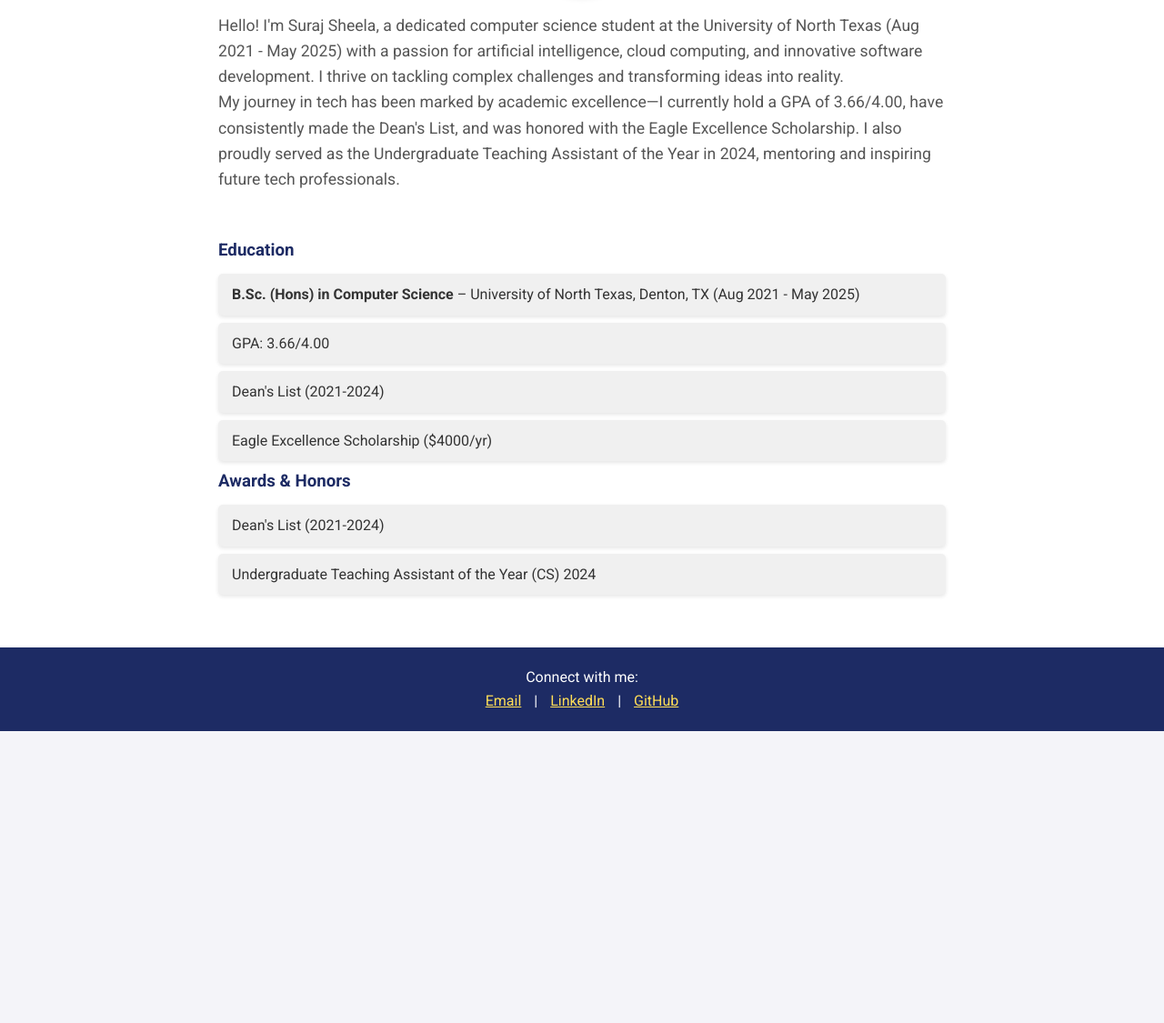
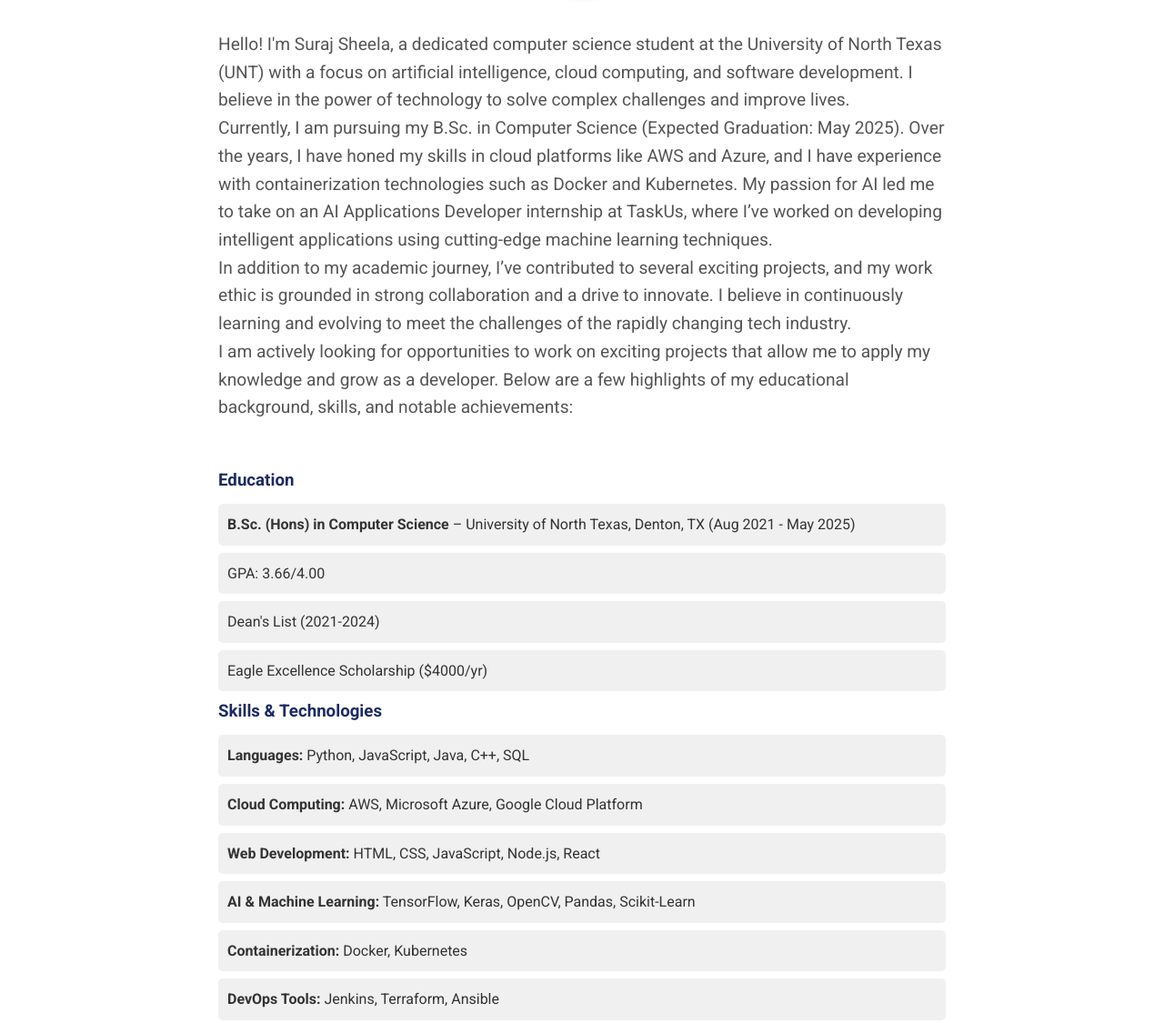
Before and after one commit to SuraajVarne/surajsheela.github.io, a plain HTML site: page index.html in a window 1280 px wide. Shown: the part 1140-2265 px from the top of the page at 91% size. Before the commit the page ends 1944 px from the top, so only its background shows below. Drawn offline with Linux system fonts and the light colour scheme.

Commit message:
Separated HTML and CSS with enhanced About Me section

```diff
--- a/index.html
+++ b/index.html
@@ -44,11 +44,16 @@
 
             <!-- Detailed Bio -->
             <div class="bio">
-                <p>Hello! I'm Suraj Sheela, a dedicated computer science student at the University of North Texas (Aug 2021 - May 2025) with a passion for artificial intelligence, cloud computing, and innovative software development. I thrive on tackling complex challenges and transforming ideas into reality.</p>
-                <p>My journey in tech has been marked by academic excellence—I currently hold a GPA of 3.66/4.00, have consistently made the Dean's List, and was honored with the Eagle Excellence Scholarship. I also proudly served as the Undergraduate Teaching Assistant of the Year in 2024, mentoring and inspiring future tech professionals.</p>
+                <p>Hello! I'm Suraj Sheela, a dedicated computer science student at the University of North Texas (UNT) with a focus on artificial intelligence, cloud computing, and software development. I believe in the power of technology to solve complex challenges and improve lives.</p>
+
+                <p>Currently, I am pursuing my B.Sc. in Computer Science (Expected Graduation: May 2025). Over the years, I have honed my skills in cloud platforms like AWS and Azure, and I have experience with containerization technologies such as Docker and Kubernetes. My passion for AI led me to take on an AI Applications Developer internship at TaskUs, where I’ve worked on developing intelligent applications using cutting-edge machine learning techniques.</p>
+
+                <p>In addition to my academic journey, I’ve contributed to several exciting projects, and my work ethic is grounded in strong collaboration and a drive to innovate. I believe in continuously learning and evolving to meet the challenges of the rapidly changing tech industry.</p>
+
+                <p>I am actively looking for opportunities to work on exciting projects that allow me to apply my knowledge and grow as a developer. Below are a few highlights of my educational background, skills, and notable achievements:</p>
             </div>
 
-            <!-- Education & Awards -->
+            <!-- Education & Skills -->
             <div class="details">
                 <h3>Education</h3>
                 <ul>
@@ -58,10 +63,21 @@
                     <li>Eagle Excellence Scholarship ($4000/yr)</li>
                 </ul>
 
+                <h3>Skills & Technologies</h3>
+                <ul>
+                    <li><strong>Languages:</strong> Python, JavaScript, Java, C++, SQL</li>
+                    <li><strong>Cloud Computing:</strong> AWS, Microsoft Azure, Google Cloud Platform</li>
+                    <li><strong>Web Development:</strong> HTML, CSS, JavaScript, Node.js, React</li>
+                    <li><strong>AI & Machine Learning:</strong> TensorFlow, Keras, OpenCV, Pandas, Scikit-Learn</li>
+                    <li><strong>Containerization:</strong> Docker, Kubernetes</li>
+                    <li><strong>DevOps Tools:</strong> Jenkins, Terraform, Ansible</li>
+                </ul>
+
                 <h3>Awards & Honors</h3>
                 <ul>
                     <li>Dean's List (2021-2024)</li>
                     <li>Undergraduate Teaching Assistant of the Year (CS) 2024</li>
+                    <li>Eagle Excellence Scholarship Recipient ($4000/year)</li>
                 </ul>
             </div>
         </div>
--- a/styles.css
+++ b/styles.css
@@ -28,8 +28,13 @@ header {
 }
 
 @keyframes slideDown {
-  0% { transform: translateY(-100%); }
-  100% { transform: translateY(0); }
+    0% {
+        transform: translateY(-100%);
+    }
+
+    100% {
+        transform: translateY(0);
+    }
 }
 
 nav {
@@ -89,8 +94,15 @@ nav ul li a:hover {
 }
 
 @keyframes fadeIn {
-  from { opacity: 0; transform: scale(0.95); }
-  to { opacity: 1; transform: scale(1); }
+    from {
+        opacity: 0;
+        transform: scale(0.95);
+    }
+
+    to {
+        opacity: 1;
+        transform: scale(1);
+    }
 }
 
 .hero h1 {
@@ -148,11 +160,12 @@ nav ul li a:hover {
     }
 
     .about .bio {
-  font-size: 1.1em;
+        font-size: 1.2em;
         color: #555;
         text-align: left;
         line-height: 1.6;
         max-width: 800px;
+        margin-top: 20px;
     }
 
     .about .details {
@@ -175,38 +188,25 @@ nav ul li a:hover {
             .about .details ul li {
                 background: #f0f0f0;
                 margin: 8px 0;
-  padding: 10px 15px;
+                padding: 10px;
                 border-radius: 5px;
-  box-shadow: 0 2px 4px rgba(0,0,0,0.1);
             }
 
 /* Footer */
 footer {
     background: #1d2b64;
     color: #fff;
+    padding: 20px 0;
     text-align: center;
-  padding: 20px;
 }
 
     footer a {
-  color: #ffdd57;
-  margin: 0 10px;
-  transition: color 0.3s ease;
+        color: #fff;
+        text-decoration: none;
+        margin: 0 15px;
+        font-weight: 500;
     }
 
         footer a:hover {
-  color: #ffc107;
+            color: #ffdd57;
         }
-
-/* Responsive */
-@media (max-width: 768px) {
-  .hero h1 {
-    font-size: 2.5em;
-  }
-  .hero p {
-    font-size: 1em;
-  }
-  .about .content {
-    flex-direction: column;
-  }
-}
```
Lines whose indentation alone changed are shown as unchanged.
